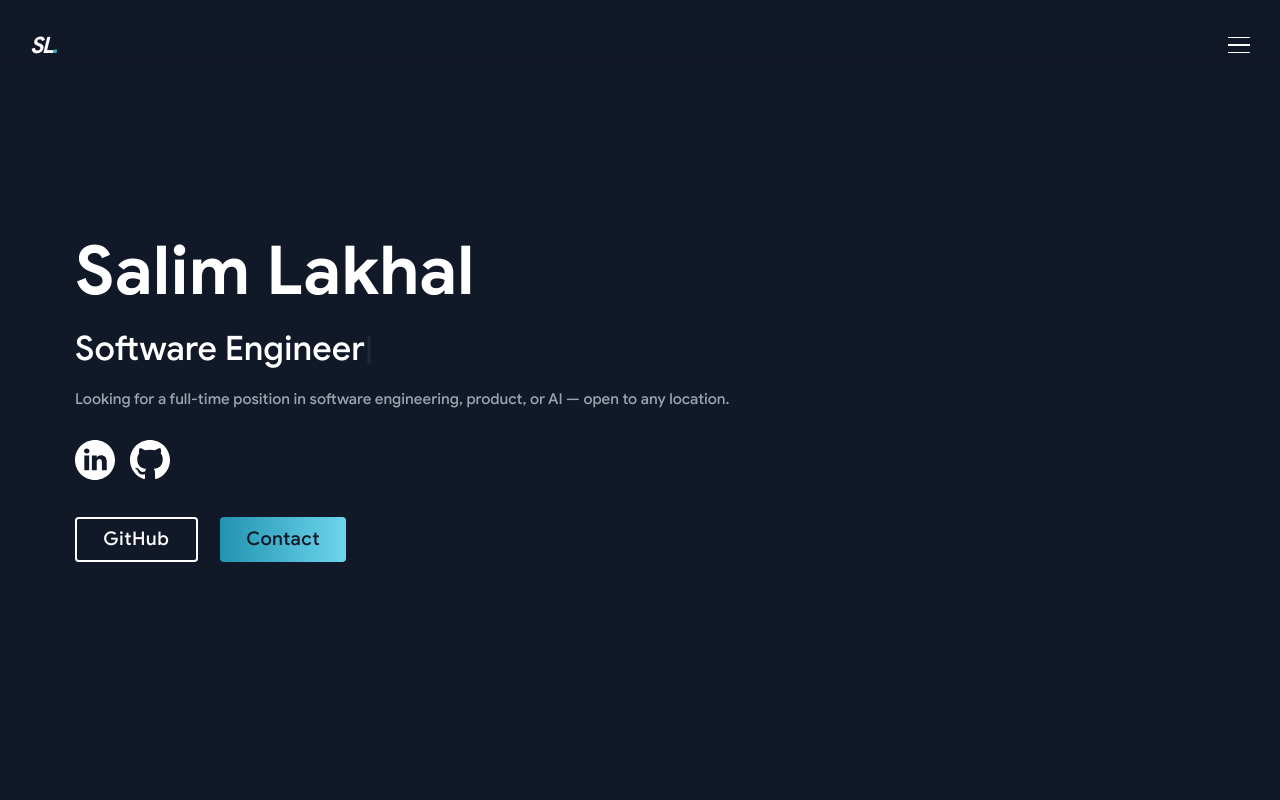
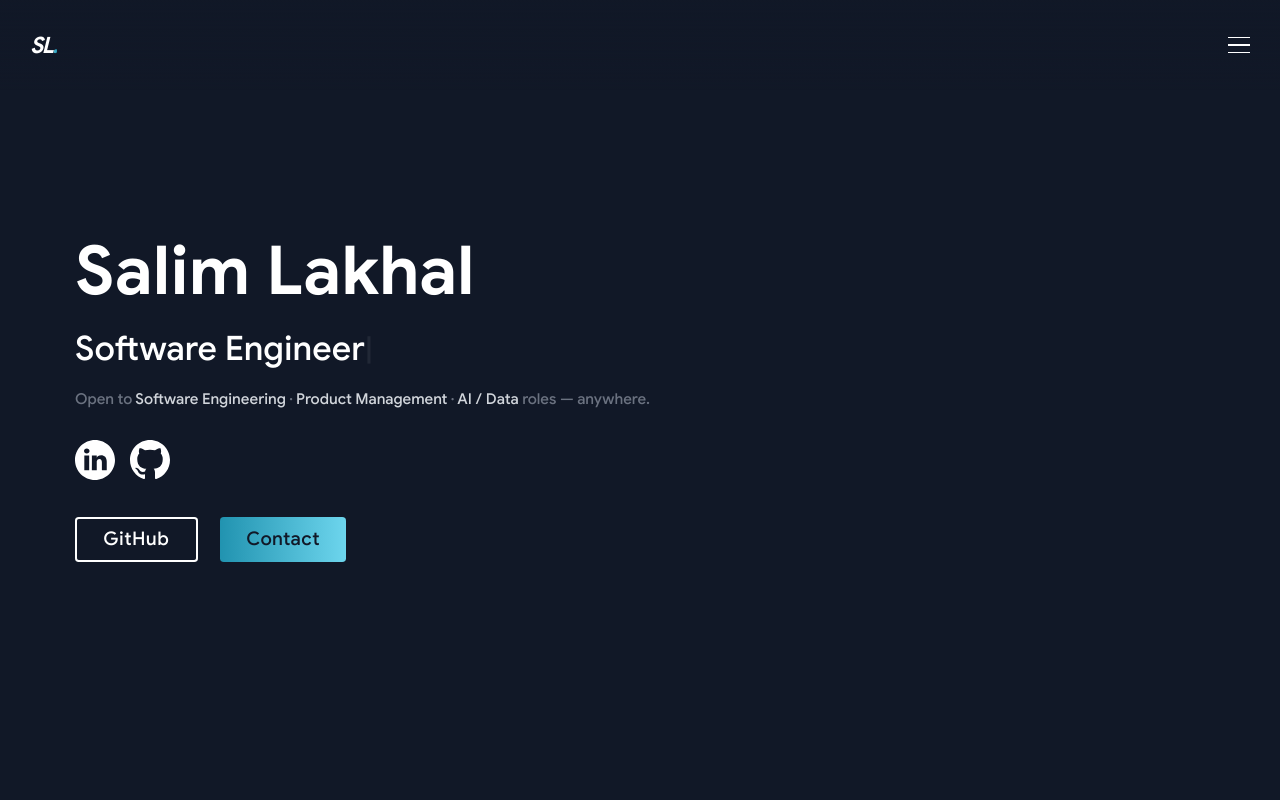
Before and after one commit to salim-lakhal/Portfolio, a Next.js app: page / in a window 1280 px wide. Shown: the top 800 px of the page. Built offline with nearby package versions, Linux system fonts and the light colour scheme.

Commit message:
refine availability line

```diff
--- a/components/home/hero.tsx
+++ b/components/home/hero.tsx
@@ -75,8 +75,14 @@ const HeroSection = React.memo(() => {
       <p className="mb-4">
         <span className={HERO_STYLES.TYPED_SPAN} ref={typedSpanElement}></span>
       </p>
-      <p className="text-sm sm:text-base text-gray-400 seq mb-8">
-        Looking for a full-time position in software engineering, product, or AI — open to any location.
+      <p className="text-sm sm:text-base seq mb-8">
+        <span className="text-gray-500">Open to </span>
+        <span className="text-gray-300">Software Engineering</span>
+        <span className="text-gray-500"> · </span>
+        <span className="text-gray-300">Product Management</span>
+        <span className="text-gray-500"> · </span>
+        <span className="text-gray-300">AI / Data</span>
+        <span className="text-gray-500"> roles — anywhere.</span>
       </p>
       <div className="flex seq mb-8">{renderSocialLinks()}</div>
       <div className="flex seq">
```
